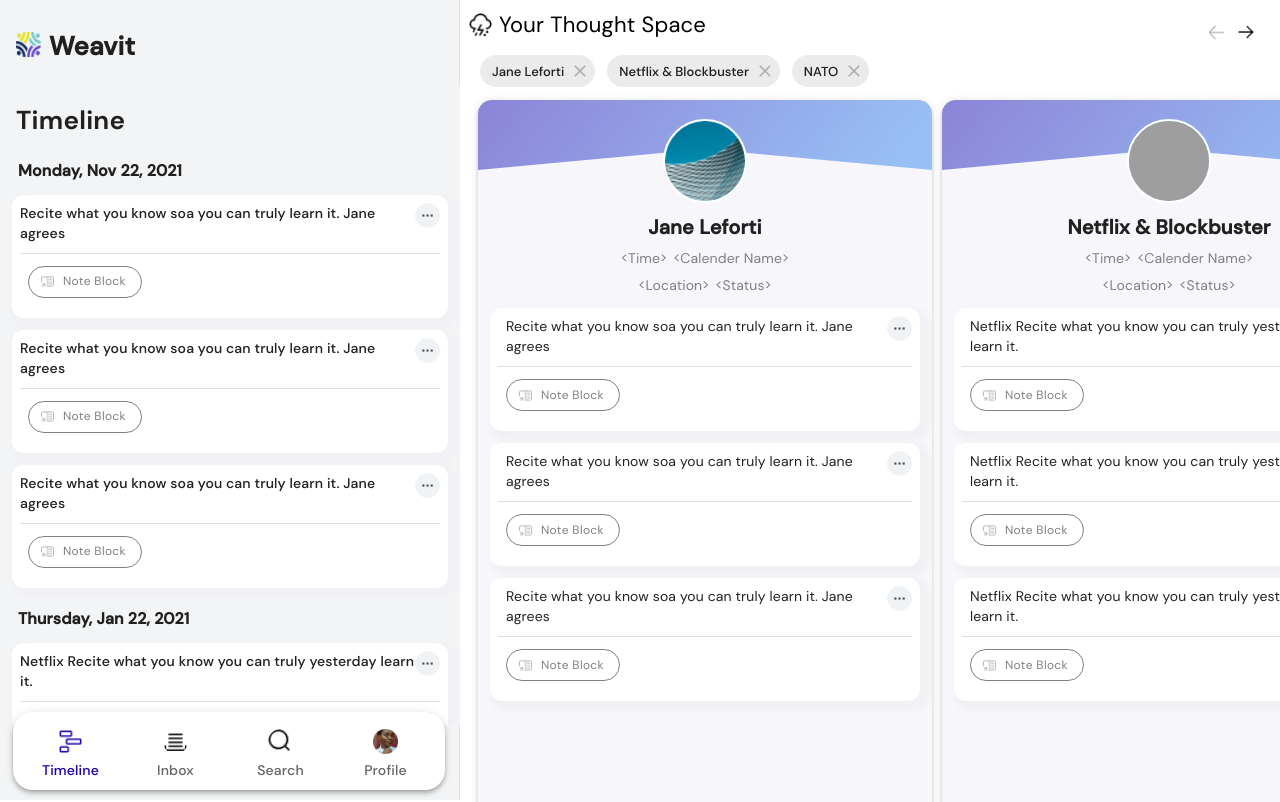
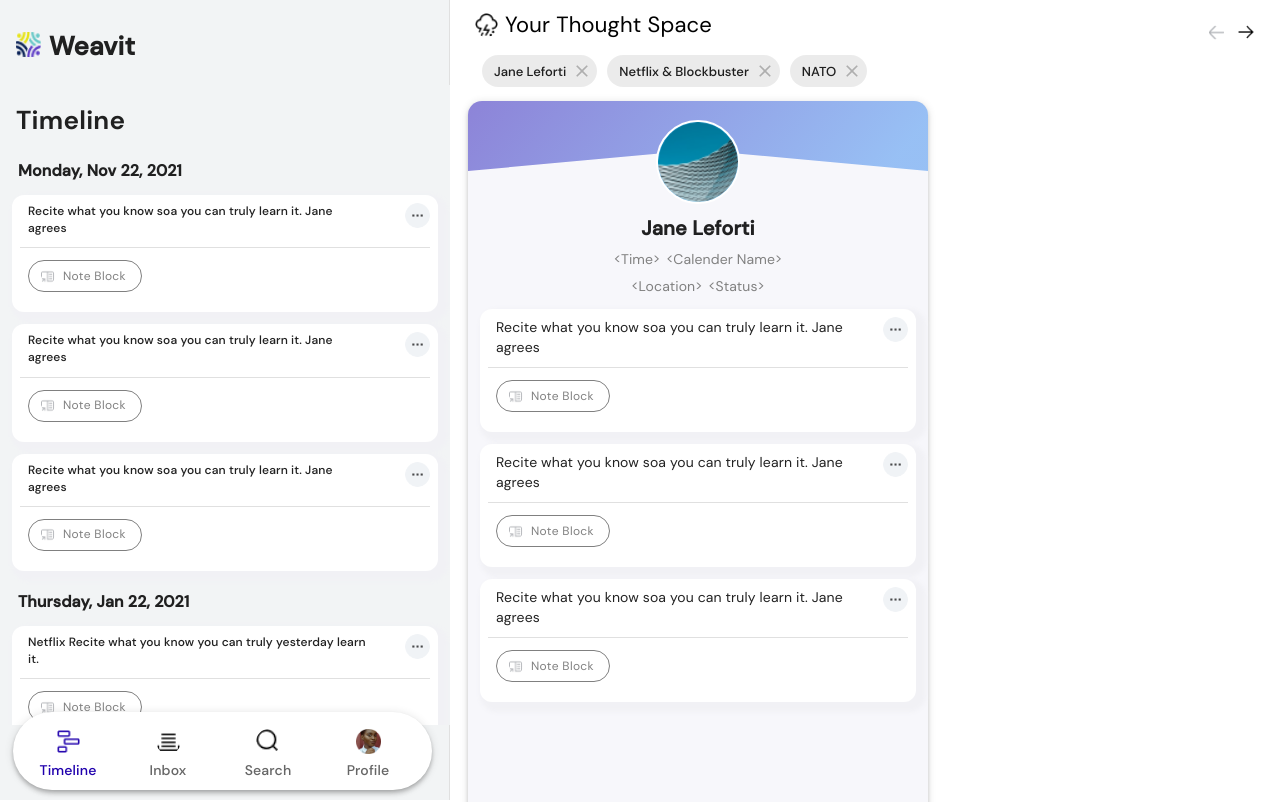
Before and after one commit to joseferrar/weavit-typescript, a React (Create React App) app: page / in a window 1280 px wide. Shown: the top 802 px of the page. Built offline with nearby package versions, Linux system fonts and the light colour scheme; grey boxes are pictures that could not be loaded.

Commit message:
css change

```diff
--- a/src/App.css
+++ b/src/App.css
@@ -48,47 +48,9 @@
   padding-left: 0px !important;
   padding-right: 0px !important;
 }
-
 .MuiPaper-root ::-webkit-scrollbar {
-  width: 0;  /* Remove scrollbar space */
-  background: transparent;  /* Optional: just make scrollbar invisible */
+  width: 0;
+  background: transparent;
 }
 
-
-
-.css-uey1ih-MuiDrawer-docked .MuiDrawer-paper {
-  box-sizing: border-box;
-  width: 460px !important;
-  background-color: #fff;
-}
-
-.sidebarcontent{
-  background-color:#F2F4F5;
-  width: 460px;
-  position: fixed;
-  overflow-y: scroll;
- height: 80%;
-  left: 0;
-  top: 0;
- margin-top: 85px;
- text-align: center;
-}
-.bodycontent{
-  width: 100%;
-  left: 0;
-  height: 880px;
-  overflow-x: scroll;
-margin-top: 30px;
-margin-left: 42px;
-}
-.css-wqvb4u-MuiPaper-root {
-
-  width: 454px !important;
-  height: 800px !important;
-}
-.css-66mln3-MuiButtonBase-root-MuiTab-root {
-
-  max-width: 360px;
-  min-width: 115px !important;
-
-}
+/*  */
--- a/src/components/Cards/ThoughtCard.tsx
+++ b/src/components/Cards/ThoughtCard.tsx
@@ -16,8 +16,8 @@
   paddingRight: theme.spacing(0),
   textAlign: "center",
   borderRadius: 14,
-  width: 350,
-  height: "630px",
+  width: 460,
+  height: 850,
   // marginBottom: 28
 }));
 
--- a/src/components/Layouts/MainLayout.tsx
+++ b/src/components/Layouts/MainLayout.tsx
@@ -15,7 +15,7 @@
         className="bodycontent"
         style={{
           padding: theme.spacing(3),
-          marginLeft: theme.spacing(8)
+          marginLeft: theme.spacing(6)
         }}
       >
         {props.children}
--- a/src/components/Layouts/SideLayout.tsx
+++ b/src/components/Layouts/SideLayout.tsx
@@ -6,7 +6,19 @@
 
 function SideLayout(props: SideLayoutProps) {
   return (
-    <div className="sidebarcontent" >
+    <div
+      style={{
+        backgroundColor: "#F2F4F5",
+        width: 450,
+        position: "fixed",
+        overflowX: "scroll",
+        height: "80%",
+        left: 0,
+        top: 0,
+        marginTop: 85,
+        textAlign: "center",
+      }}
+    >
       {props.children}
     </div>
   );
--- a/src/components/Navigation/Header.tsx
+++ b/src/components/Navigation/Header.tsx
@@ -14,7 +14,7 @@
 import arrowright from "../../images/arrow-right.png";
 import MoreIcon from "@mui/icons-material/MoreVert";
 
-const drawerWidth = 380;
+const drawerWidth = 450;
 
 interface Props {
   window?: () => Window;
--- a/src/components/Tabs/MainPanel.tsx
+++ b/src/components/Tabs/MainPanel.tsx
@@ -76,7 +76,7 @@
       </TabPanel>
       <Box
         sx={{
-          width: 438,
+          width: 425,
           position: "fixed",
           left: 0,
           bottom: 10,
@@ -88,16 +88,16 @@
             textColor="secondary"
             component={Paper}
             elevation={4}
-            style={{ borderRadius: 20, marginLeft: 1, marginRight: 5 }}
+            style={{ borderRadius: 40, marginLeft: 1, marginRight: 5 }}
             value={value}
             onChange={handleChange}
           >
             <Tab
-            onClick={() => {
-              setValue(0)
-              navigate('/')
-
-            }}
+              style={{ marginLeft: 10 }}
+              onClick={() => {
+                setValue(0);
+                navigate("/");
+              }}
               label={
                 <Typography
                   style={{
@@ -119,7 +119,7 @@
               {...a11yProps(0)}
             />
             <Tab
-              style={{ marginLeft: -10 }}
+              style={{ marginLeft: 10 }}
               onClick={() => navigate("/Inbox")}
               label={
                 <Typography
@@ -142,12 +142,11 @@
               {...a11yProps(1)}
             />
             <Tab
-               onClick={() => {
-                setValue(2)
-                navigate("/search")
-
+              onClick={() => {
+                setValue(2);
+                navigate("/search");
               }}
-              style={{ marginLeft: -10 }}
+              style={{ marginLeft: 10 }}
               label={
                 <Typography
                   style={{
@@ -169,12 +168,11 @@
               {...a11yProps(2)}
             />
             <Tab
-               onClick={() => {
-                setValue(3)
-                navigate("/profile")
-
+              onClick={() => {
+                setValue(3);
+                navigate("/profile");
               }}
-              style={{ marginLeft: -10 }}
+              style={{ marginLeft: 10 }}
               label={
                 <Typography
                   style={{
--- a/src/components/Tabs/TimeLine.tsx
+++ b/src/components/Tabs/TimeLine.tsx
@@ -57,13 +57,14 @@
                 padding: 4,
               }}
             >
-              <Grid style={{ display: "flex", marginBottom: 10 }}>
+              <Grid style={{ display: "flex", marginBottom: 10, paddingLeft: 8 }}>
                 <Typography
                   variant="body2"
                   style={{
                     textAlign: "left",
-                    fontSize: 14,
+                    fontSize: 12,
                     fontFamily: "DMSans-Medium",
+                    width: 340
                   }}
                 >
                   {Object.values(sub).map((a) => a)}
@@ -71,12 +72,12 @@
                 <Avatar
                   alt="Remy Sharp"
                   src={ellipsis}
-                  sx={{ width: 25, height: 25 }}
+                  sx={{ width: 25, height: 25, marginLeft: "auto" }}
                 />
               </Grid>
               <Divider />
               <Button
-                // onClick={() => navigate('about', {state: item.id})}
+                onClick={() => navigate('about', {state: item.id})}
                 variant="outlined"
                 startIcon={
                   <Avatar
--- a/src/pages/Home.tsx
+++ b/src/pages/Home.tsx
@@ -3,7 +3,7 @@
 import CloseIcon from "@mui/icons-material/Close";
 import Chip from "@mui/material/Chip";
 import Typography from "@mui/material/Typography";
-import Stack from "@mui/material/Stack";
+import Grid from "@mui/material/Grid";
 import ThoughtCard from "../components/Cards/ThoughtCard";
 import { getData } from "../data/dummyData";
 import spell from "../images/spell.png";
@@ -21,8 +21,8 @@
 
   return (
     <div>
-      <div style={{ marginTop: -30, position: "fixed" }}>
-        <div style={{ display: "flex" }}>
+      <div style={{ marginTop: -2 }}>
+        <Grid container spacing={2} marginLeft={-6}>
           <Avatar
             alt="Remy Sharp"
             src={spell}
@@ -37,28 +37,29 @@
           >
             Your Thought Space
           </Typography>
-        </div>
+        </Grid>
         {post.map((item, index) => (
           <Chip
             deleteIcon={<CloseIcon style={{ fontSize: 20 }} />}
             label={item.title}
             onDelete={() => deleteItem(index)}
             style={{
-              marginLeft: 12,
+              marginLeft: -40,
+              marginRight: 50,
               marginTop: 14,
               fontFamily: "DMSans-Medium",
             }}
           />
         ))}
       </div>
-      <Stack direction="row" spacing={-2.5} marginTop={-2}>
+      <Grid container spacing={8} marginTop={-6}>
         {post &&
           post.map((item, index) => (
             <div key={index} style={{ marginTop: 30, marginLeft: -22 }}>
               <ThoughtCard item={item} />
             </div>
           ))}
-      </Stack>
+      </Grid>
       {post.length === 0 && <FindSection />}
     </div>
   );
```
